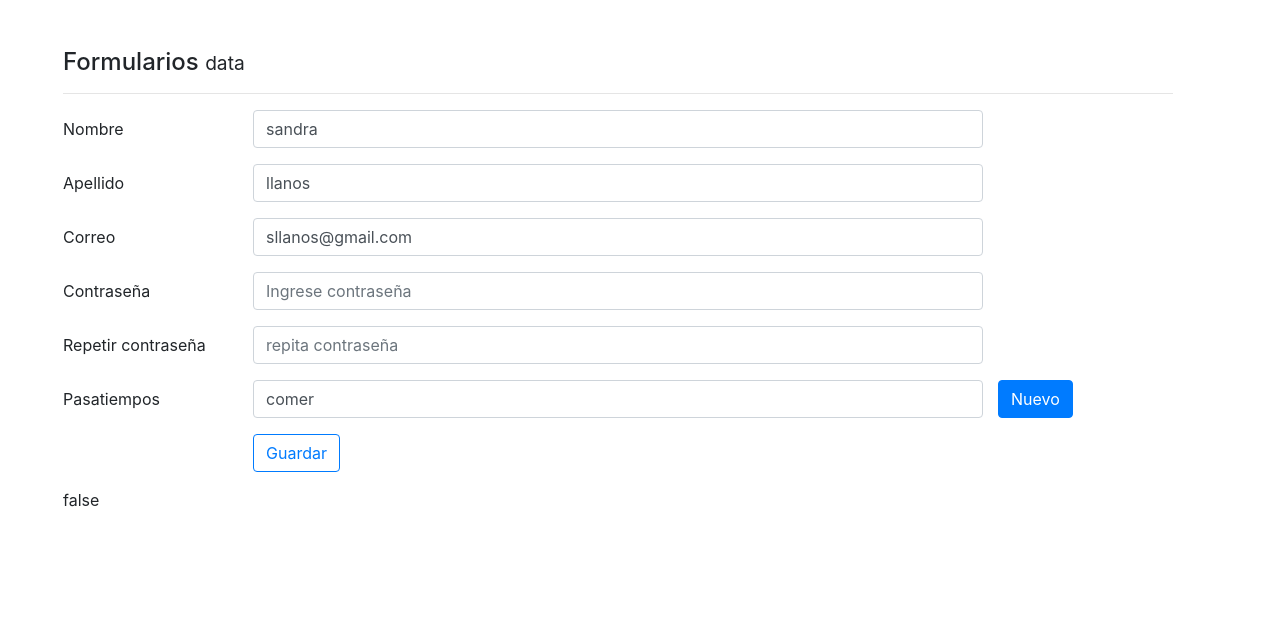
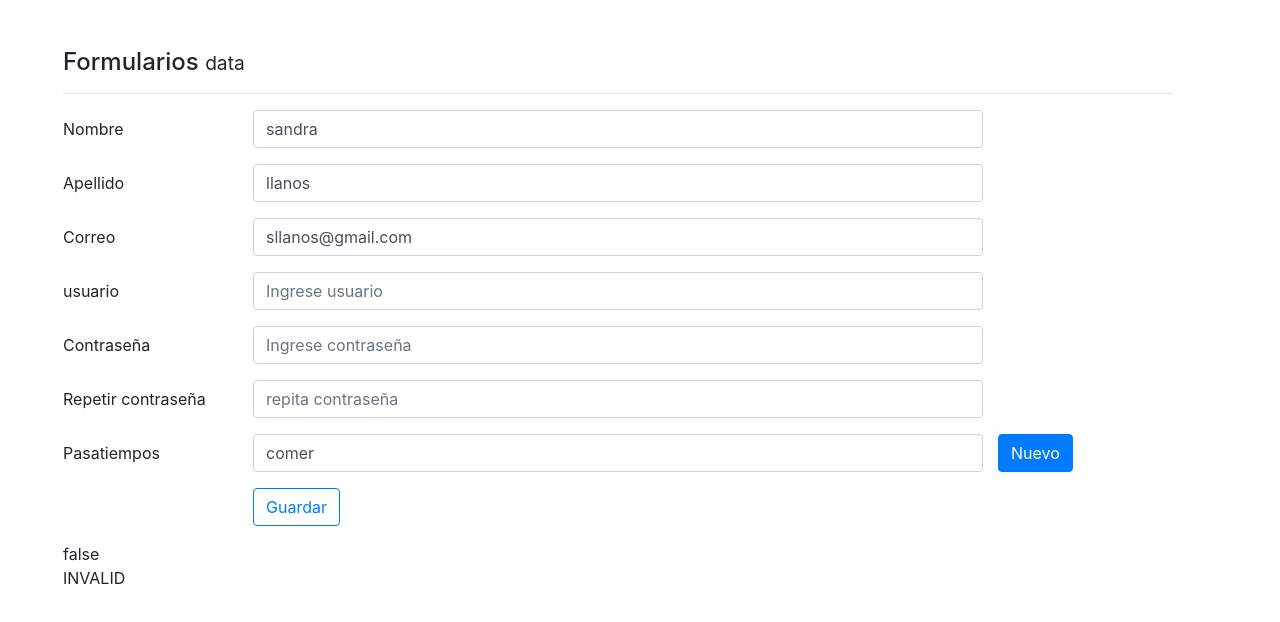
Before and after one commit to sandraLlanos/formularios_Angular, an Angular app: page / in a window 1280 px wide. Shown: the top 622 px of the page. Built offline with nearby package versions, Linux system fonts and the light colour scheme.

Commit message:
async validatots

```diff
--- a/src/app/components/data/data.component.html
+++ b/src/app/components/data/data.component.html
@@ -67,6 +67,17 @@
   </div>
 
   <div class="form-group row">
+    <label class="col-2 col-form-label">usuario</label>
+    <div class="col-8">
+
+      <input type="text"
+             placeholder="Ingrese usuario"
+             class="form-control"
+             formControlName="usuario">
+
+    </div>
+  </div>
+  <div class="form-group row">
     <label class="col-2 col-form-label">Contraseña</label>
     <div class="col-8">
 
@@ -112,5 +123,7 @@
   </div>
 
   {{ forma.valid }}
+  <br>
+  {{ forma.status }}
 
 </form>
--- a/src/app/components/data/data.component.ts
+++ b/src/app/components/data/data.component.ts
@@ -1,5 +1,6 @@
 import { Component } from '@angular/core';
 import { FormGroup, FormControl, Validators, FormArray } from '@angular/forms';
+import { Observable } from 'rxjs';
 
 
 @Component({
@@ -17,6 +18,7 @@
     },
     correo: 'sllanos@gmail.com',
     pasatiempos: ['comer'],
+    usuario:null,
     password1:null,
     password2:null
   }
@@ -43,6 +45,7 @@
       'pasatiempos': new FormArray([
         new FormControl('Correr', Validators.required)
       ]),
+      'usuario':   new FormControl('', Validators.required, this.usuarioExist),
       'password1': new FormControl('', Validators.required),
       'password2': new FormControl()
 
@@ -82,6 +85,20 @@
     }
     return null;
   }
+  usuarioExist(control:FormControl):Promise<any> | Observable<any>{
+
+    let usuario =  new Promise( ( resolve, rejet ) => {
+      setTimeout( ()=> {
+       if (control.value === 'sallanos'){
+         console.log('el usuario es sallanos');
+         resolve( {existe:true} )
+       }else{
+         resolve( null )
+       }
+      }, 3000);
+    })
+    return usuario;
+  }
 
   guardarCambios() {
     console.log(this.forma);
```
